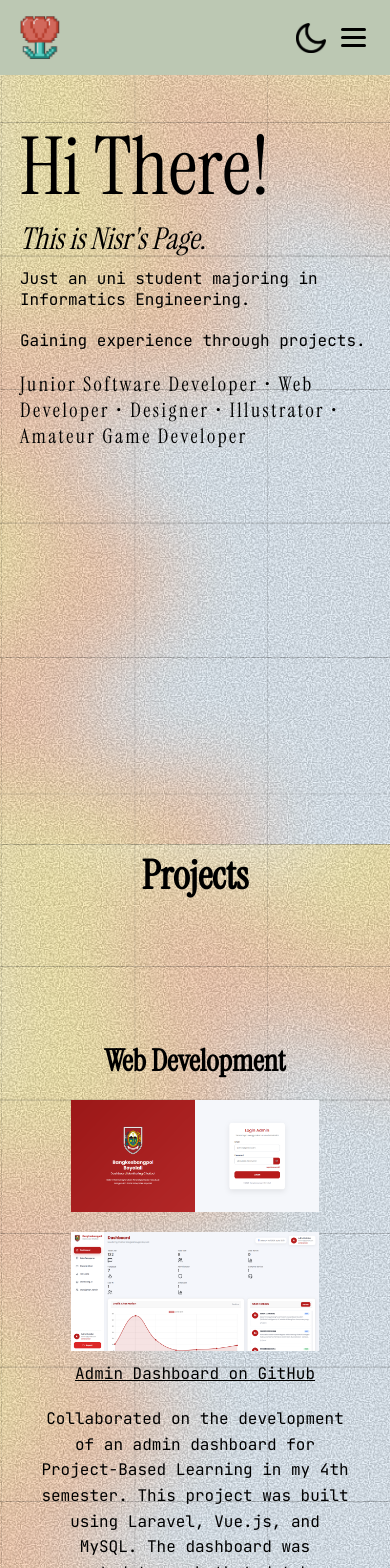
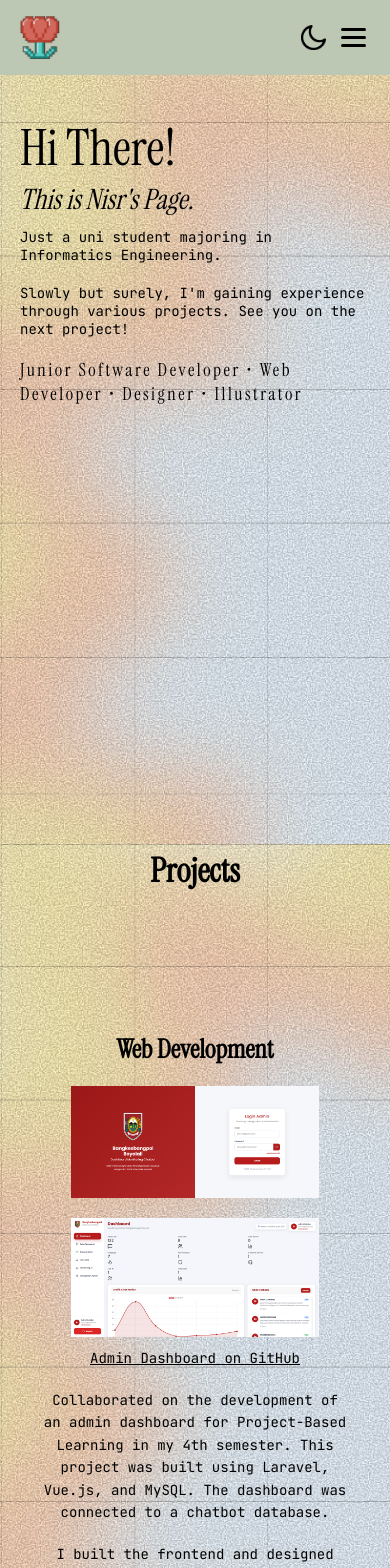
Before and after one commit to nisrinkh/nisrinkh.github.io, a Next.js app: page / in a window 390 px wide. Shown: the top 1568 px of the page. Built offline with nearby package versions, Linux system fonts and the light colour scheme; a web font is replaced by a local one.

Commit message:
refine css design, fix typos

```diff
--- a/app/components/footer/footer.css
+++ b/app/components/footer/footer.css
@@ -22,12 +22,6 @@
     margin: 10px 50px;
     font-size: 15px;
     cursor: pointer;
-}
-
-.toggle-icon {
-    width: 25px;
-    cursor: pointer;
-    margin-left: 40px;
 }
 
 .dark .footer {
@@ -65,11 +59,6 @@ p {
     padding: 10px 5%;
     gap: 10px;
   }
-
-  .toggle-icon {
-    width: 30px;
-    margin-left: 10px;
-  }
 }
 
   .footer ul li {
--- a/app/components/footer/footer.tsx
+++ b/app/components/footer/footer.tsx
@@ -2,8 +2,6 @@
 
 import React from "react";
 import "./footer.css";
-import toggle_light from "../assets/moon.png";
-import toggle_dark from "../assets/sun.png";
 
 interface FooterProps {
   theme: 'light' | 'dark';
@@ -22,10 +20,6 @@ const Footer = ({theme, setTheme}: FooterProps) => {
                 <li><a href="/">Back to Top</a></li>
                 <p>follow your dreams! Sincerely by N, with ❤️. &copy; {new Date().getFullYear()} All rights reserved.</p>
             </ul>
-            <img onClick={toggle_mode}
-            src={theme == 'light' ? toggle_light.src : toggle_dark.src}
-            alt="Toggle Light"
-            className='toggle-icon' />
         </div>
     )
 }
--- a/app/components/navbar/navbar.css
+++ b/app/components/navbar/navbar.css
@@ -294,9 +294,8 @@ a { text-decoration: none; color: inherit; }
   }
 
   .nav-links li a {
-    font-size: 18px;
+    font-size: 16px;
     display: block;
-    padding: 10px;
   }
 
     .dropdown-menu {
@@ -321,4 +320,16 @@ a { text-decoration: none; color: inherit; }
     font-size: 15px;
     padding: 0px 0;
   }
+
+  @media (max-width: 480px) {
+  .toggle-icon {
+    width: 25px;
+    cursor: pointer;
+  }
+
+  .dropdown-menu li a {
+    font-size: 15px;
+    padding: 0px 0;
+  }
+  }
 }
--- a/app/components/navbar/navbar.tsx
+++ b/app/components/navbar/navbar.tsx
@@ -32,7 +32,7 @@ const Navbar = ({ theme, setTheme }: NavbarProps) => {
       <ul className={`nav-links ${isMenuOpen ? 'active' : ''}`}>
         <li><a href="#home" onClick={closeMenu}>Home</a></li>
         <li className="dropdown">
-          <a href="#projects">Projects ▾</a>
+          <a href="#projects" onClick={closeMenu}>Projects ▾</a>
           <ul className="dropdown-menu">
             <li><a href="#webdev" onClick={closeMenu}>Web Development Projects</a></li>
             <li><a href="#gamedev" onClick={closeMenu}>Game Development Projects</a></li>
--- a/app/globals.css
+++ b/app/globals.css
@@ -22,7 +22,6 @@
 body {
   background-color: var(--bg-primary);
   color: var(--text-primary);
-  margin: 0;
   transition: background-color 0.5s, color 0.5s;
   font-family: var(--font-jetbrains-mono);
   font-size: 18px;
@@ -34,8 +33,10 @@ body {
   background-position: center center;
   background-size: cover;
   background-attachment: fixed;
-  margin: 0;
-  width: 100vw;
+  margin: 0 auto;
+  width: 100%;
+  max-width: 100%;
+  overflow-x: hidden;
   min-height: 100vh;
   overflow: visible;
   background-color: var(--bg-primary);
@@ -308,28 +309,63 @@ h2 {
   filter: grayscale(0%);
 }
 
-
 @media (max-width: 1024px) {
-  h1 {
-    font-size: 28px;
-  }
+  h1 { font-size: 28px; }
 }
 
+@media (max-width: 768px) {
+  h1 { font-size: 20px; }
 
-@media (max-width: 768px) {
-  h1 {
-    font-size: 20px;
+  .big-title {
+    font-size: 50px;
   }
 }
 
 @media (max-width: 480px) {
-  h1 {
-    font-size: 40px;
+  .section-container h1 {
+    margin-top: -80px;
+    margin-bottom: 20px;
+    font-size: 2.1rem;
   }
 
   h2 {
-  font-family: var(--font-instrument-serif);
-  font-size: 30px;
-  text-align: center;
+    font-family: var(--font-instrument-serif);
+    font-size: 26px;
+    text-align: center;
+  }
+
+  .big-title {
+    font-family: var(--font-instrument-serif);
+    margin-top: 50px;
+    font-size: 50px;
+    text-align: left;
+  }
+
+  .subtitle {
+    font-family: var(--font-instrument-serif);
+    font-size: 28px;
+    text-align: left;
+    font-style: italic;
+  }
+
+  .sub-subtitle {
+    font-family: var(--font-jetbrains-mono);
+    font-size: 14px;
+    margin-bottom: 20px;
+    text-align: left;
+    margin-top: 10px;
+  }
+
+  .sub-sub-subtitle {
+    font-family: var(--font-instrument-serif);
+    font-size: 18px;
+    margin-bottom: 20px;
+    text-align: left;
+    margin-top: 10px;
+    letter-spacing: 2.5px;
 }
+
+  .penjelasan {
+    font-size: 14px;
+  }
 }
--- a/app/page.tsx
+++ b/app/page.tsx
@@ -48,9 +48,9 @@ export default function Home() {
           <div className="hero-content">
             <div className="big-title">Hi There!</div>
             <p className="subtitle">This is Nisr's Page.</p>
-            <p className="sub-subtitle">Just an uni student majoring in Informatics Engineering.</p>
-            <p className='sub-subtitle'>Gaining experience through projects.</p>
-            <p className='sub-sub-subtitle'>Junior Software Developer • Web Developer • Designer • Illustrator • Amateur Game Developer</p>
+            <p className="sub-subtitle">Just a uni student majoring in Informatics Engineering.</p>
+            <p className='sub-subtitle'>Slowly but surely, I'm gaining experience through various projects. See you on the next project!</p>
+            <p className='sub-sub-subtitle'>Junior Software Developer • Web Developer • Designer • Illustrator</p>
           </div>
         </section>
 
@@ -66,21 +66,20 @@ export default function Home() {
             </p>
             <p className="penjelasan">Collaborated on the development of an admin dashboard for Project-Based Learning in my 4th semester. This project was built using Laravel, Vue.js, and MySQL.
               The dashboard was connected to a chatbot database.</p>
-            <p className="penjelasan">I designed the UI/UX prototype and built the frontend. In addition, I conducted various tests using Postman for API Testing, Playwright and Vitest for automation flow testing and integration testing to ensure assesibility and performance, with overall score of 90% on <u><a href="https://developer.chrome.com/docs/lighthouse" target= "_blank">Google Lighthouse</a></u>.</p>
+            <p className="penjelasan">I built the frontend and designed the UI/UX prototype. In addition, I conducted various tests using Postman for API Testing, Playwright and Vitest for automation flow testing and integration testing to ensure assesibility and performance, with overall score of 90% on <u><a href="https://developer.chrome.com/docs/lighthouse" target= "_blank">Google Lighthouse</a></u>.</p>
 
             <p className="penjelasan">
               <img src= {landingpg.src} alt="Landing Page Website Berkah Onderdil (Spare Parts E-Commerce)" className="project-image" />
               <img src= {catalog.src} alt="Catalog Page Website Berkah Onderdil (Spare Parts E-Commerce)" className="project-image" />
             </p>
             <p className="penjelasan">
-              Private GitHub repository, the link cannot be included here.
+              <em>Private GitHub repository, the link cannot be included here.</em>
             </p>
             <p className="penjelasan">
               Collaborated on the development of an e-commerce website for auto parts, featuring over 25 products. The website was built using Laravel, Vue.js, and MySQL.
             </p>
             <p className="penjelasan">
-            I designed the UI/UX prototype and built the frontend.
-            In addition, I built a dynamic shopping cart and checkout feature using Laravel RESTful API, with state management handled by Pinia.
+            I built the frontend, designed the UI/UX prototype, and built a dynamic shopping cart and checkout feature using Laravel RESTful API, with state management handled by Pinia.
             The shopping cart is directly linked to the logged-in user's account.
             </p>
           </section>
```
